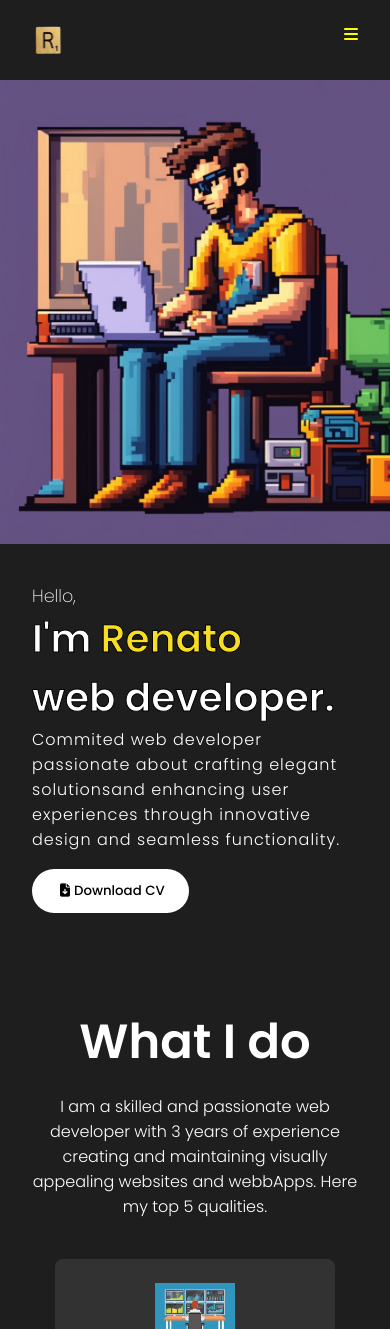
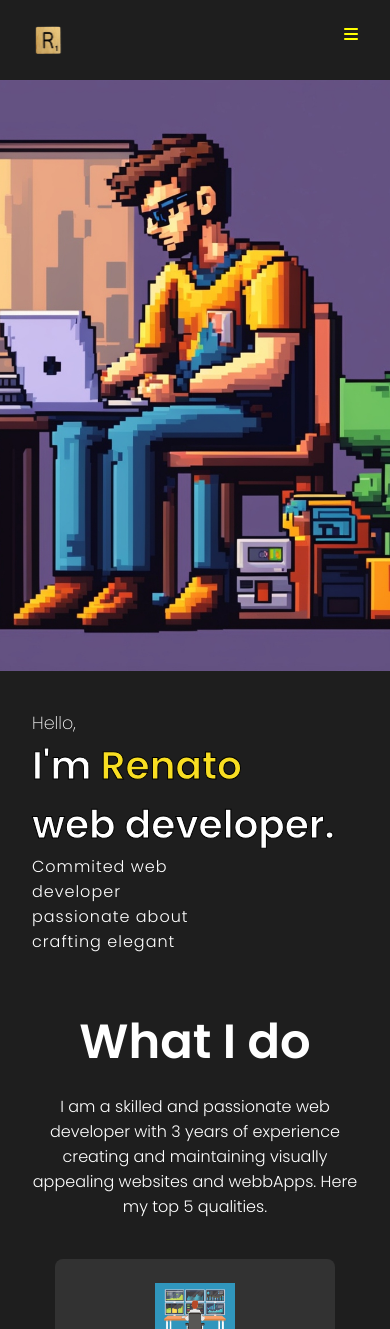
Before and after one commit to Renato-Camapum/Renato-website, a React (Create React App) app: page / in a window 390 px wide. Shown: the top 1329 px of the page. Built offline with nearby package versions, Linux system fonts and the light colour scheme.

Commit message:
itro width changed

```diff
--- a/src/components/Intro/intro.css
+++ b/src/components/Intro/intro.css
@@ -42,6 +42,7 @@
     font-size: medium;
     font-weight: 300;
     letter-spacing: 1px;
+    width: 50%;
 }
 
 .cv-btn {
@@ -92,7 +93,8 @@
     }
     .bg-picture {
         position: relative;
-        height: 55vh;
+        height: 70vh;
+        width: 100vw;
     }
 
     .intro-content {
--- a/src/components/Intro/intro.js
+++ b/src/components/Intro/intro.js
@@ -9,7 +9,7 @@ const Intro = () => {
         <div className='intro-content'>
             <span className='hello'>Hello,</span>
             <span className='intro-text'>I'm <span className='intro-name'>Renato</span> <br/>web developer.</span>
-            <p className='intro-paragraph'>Commited web developer passionate about crafting elegant solutionsand enhancing user experiences through innovative design and seamless functionality.</p>
+            <p className='intro-paragraph'>Commited web developer passionate about crafting elegant solutions and enhancing user experiences through innovative design and seamless functionality.</p>
             <a href='./Renato-cv.pdf' download><button className='cv-btn'><i class="fa-solid fa-file-arrow-down"></i>Download CV</button></a>
         </div>
 
```
